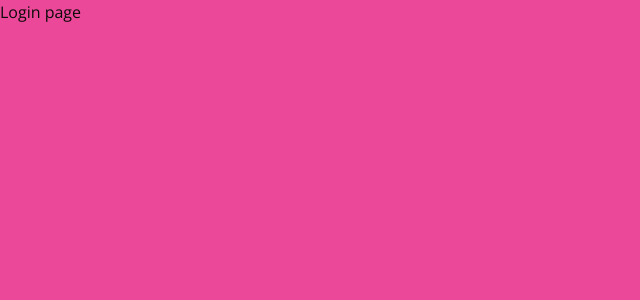
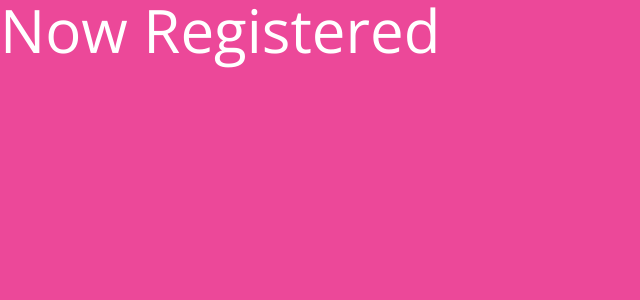
Before and after one commit to Omar-Tood/Discord-Clone, a Next.js app: page /register in a window 1280 px wide. Shown: the top 300 px of the page, without its empty margins (0-640 px from the left). Built offline with nearby package versions, Linux system fonts and the light colour scheme.

Commit message:
setup our router

```diff
--- a/app/(auth)/login/page.tsx
+++ /dev/null
@@ -1,9 +0,0 @@
-import React from 'react'
-
-const LoginPage = () => {
-  return (
-    <div className="flex items-center justify-center text-pink-500 font-bold text-6xl m-2 h-10">Login page</div>
-  )
-}
-
-export default LoginPage;
--- a/app/(auth)/layout.tsx
+++ b/app/(omar-Tood)/layout.tsx
@@ -2,7 +2,7 @@ import { Children } from "react";
 
 const AuthLayout = ({children}: {children: React.ReactNode}) => {
     return (
-        <div className="bg-pink-500 h-full">Login page</div>
+        <div className="bg-pink-500 h-full">{children}</div>
     )
 
 }
--- /dev/null
+++ b/app/(omar-Tood)/login/page.tsx
@@ -0,0 +1,11 @@
+import React from 'react'
+
+const LoginPage = () => {
+  return (
+    <div>
+       Login Page
+    </div>
+  )
+}
+
+export default LoginPage;
--- a/app/(auth)/register/page.tsx
+++ b/app/(omar-Tood)/register/page.tsx
@@ -2,7 +2,7 @@ import React from 'react'
 
 const RegisterPage = () => {
   return (
-    <div>RegisterPage</div>
+    <div className="text-6xl text-white">Now Registered</div>
   )
 }
 
```
